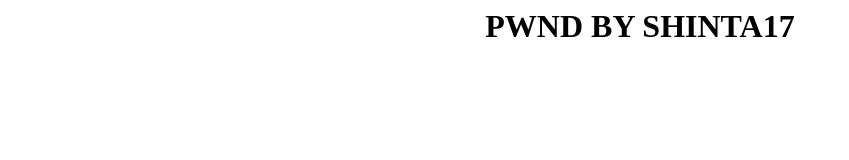
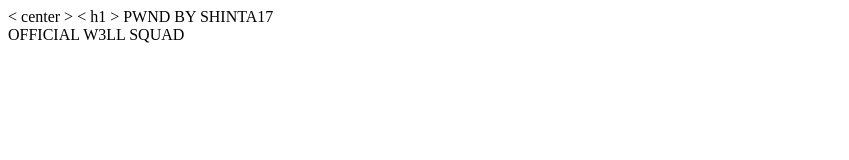
Before and after one commit to shintaagnia/2019gantipresiden.social, a plain HTML site: page index.html in a window 1280 px wide. Shown: the whole page, without its empty margins (0-849 px from the left). Drawn offline with Linux system fonts and the light colour scheme.

Commit message:
Update index.html

```diff
--- a/index.html
+++ b/index.html
@@ -3,6 +3,6 @@
     <title>Pwnd?</title>
     </head>
   <body>
-    <center><h1>PWND BY SHINTA17</h1></center>
-   </body>
+    < center > < h1 > PWND BY SHINTA17<br>OFFICIAL W3LL SQUAD</h1></center>
+   </ body>
   </html>
```
